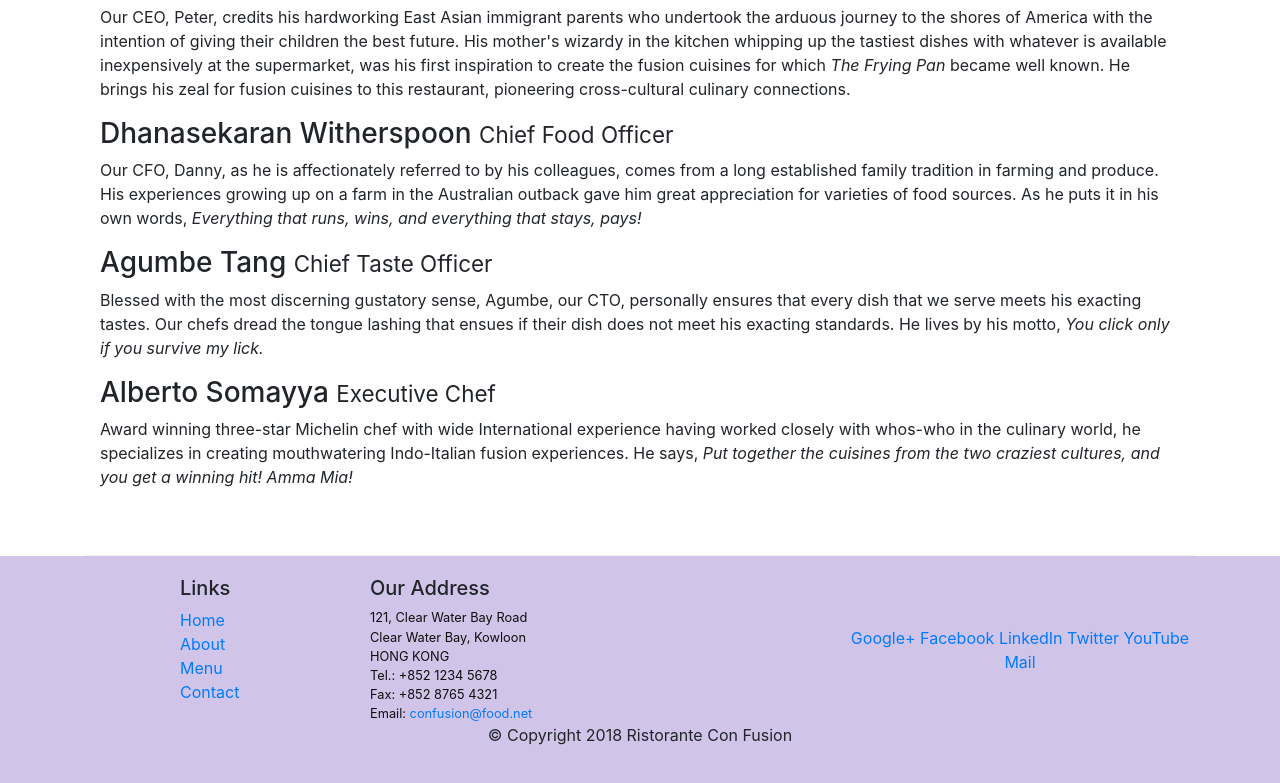
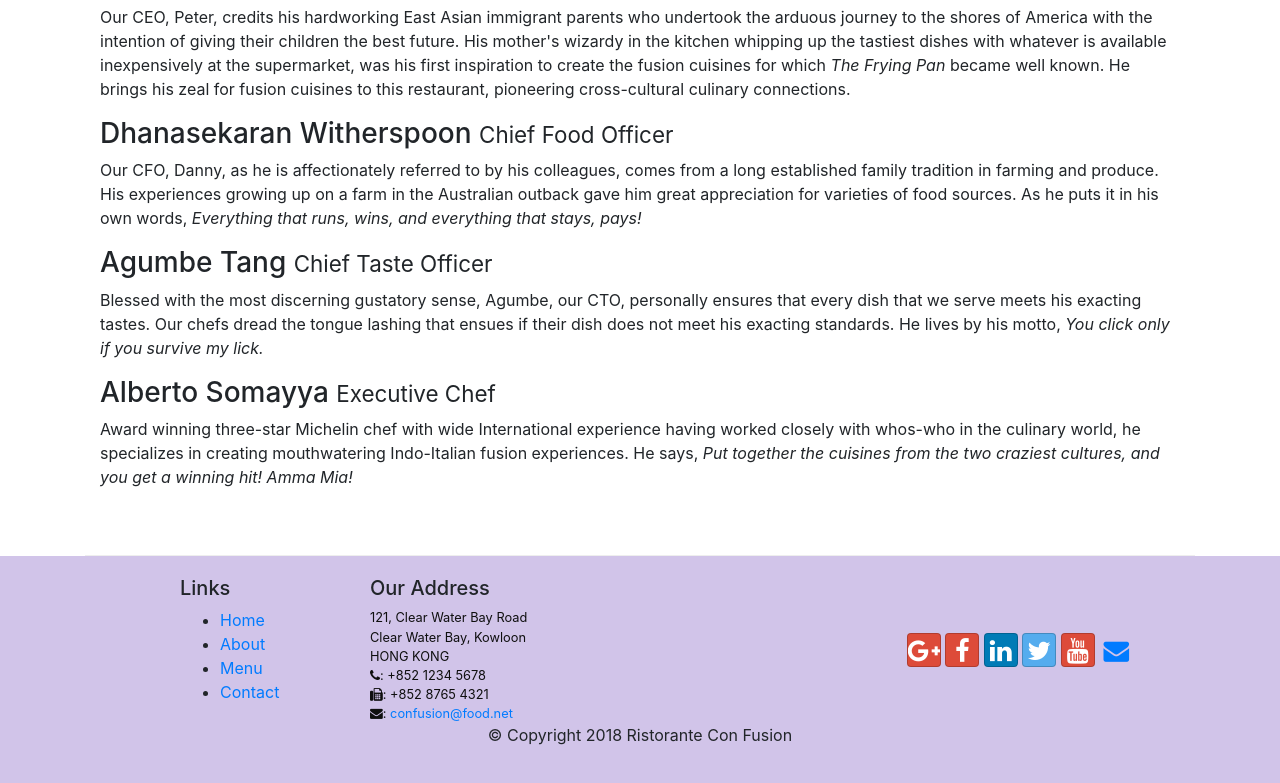
Before and after one commit to td2thinh/BootstrapCoursera, a website: page conFusion/aboutus.html in a window 1280 px wide. Shown: the part 998-1781 px from the top of the page. Drawn offline with nearby package versions, Linux system fonts and the light colour scheme.

Commit message:
Font Icons

```diff
--- a/conFusion/aboutus.html
+++ b/conFusion/aboutus.html
@@ -12,6 +12,8 @@
     <!-- Bootstrap CSS -->
     <link rel="stylesheet" href="node_modules/bootstrap/dist/css/bootstrap.min.css">
     <link rel="stylesheet" href="./css/styles.css">
+    <link rel="stylesheet" href="node_modules/font-awesome/css/font-awesome.min.css">
+    <link rel="stylesheet" href="node_modules/bootstrap-social/bootstrap-social.css">
 </head>
 
 <body>
@@ -23,10 +25,14 @@
             <a class="navbar-brand" href="#">Ristorante Con Fusion</a>
             <div class="collapse navbar-collapse" id="Navbar">
                 <ul class="navbar-nav mr-auto">
-                    <li class="nav-item "><a class="nav-link" href="./index.html">Home</a></li>
-                    <li class="nav-item active"><a class="nav-link" href="#">About</a></li>
-                    <li class="nav-item"><a class="nav-link" href="#">Menu</a></li>
-                    <li class="nav-item"><a class="nav-link" href="#">Contact</a></li>
+                    <li class="nav-item "><a class="nav-link" href="./index.html"><span class="fa fa-home"></span>
+                            Home</a>
+                    </li>
+                    <li class="nav-item active"><a class="nav-link" href="#"><span class="fa fa-info"></span>
+                            About</a></li>
+                    <li class="nav-item"><a class="nav-link" href="#"><span class="fa fa-list"></span> Menu</a></li>
+                    <li class="nav-item"><a class="nav-link" href="#"><span class="fa fa-address-card"></span>
+                            Contact</a></li>
                 </ul>
             </div>
         </div>
@@ -104,11 +110,11 @@
     </div>
 
     <footer class="footer">
-        <div class="container">
-            <div class="row">
+        <div class='container'>
+            <div class="row ">
                 <div class="col-4 offset-1 col-sm-2">
                     <h5>Links</h5>
-                    <ul class="list-unstyled">
+                    <ul>
                         <li><a href="#">Home</a></li>
                         <li><a href="#">About</a></li>
                         <li><a href="#">Menu</a></li>
@@ -121,23 +127,29 @@
                         121, Clear Water Bay Road<br>
                         Clear Water Bay, Kowloon<br>
                         HONG KONG<br>
-                        Tel.: +852 1234 5678<br>
-                        Fax: +852 8765 4321<br>
-                        Email: <a href="mailto:confusion@food.net">confusion@food.net</a>
+                        <i class="fa fa-phone fa-lag"></i>: +852 1234 5678<br>
+                        <i class="fa fa-fax fa-lag"></i>: +852 8765 4321<br>
+                        <i class="fa fa-envelope fa-lag"></i>: <a
+                            href="mailto:confusion@food.net">confusion@food.net</a>
                     </address>
                 </div>
-                <div class="col-12 col-sm-4 align-self-center">
+                <div class="col-12 col-sm-4  align-self-center">
                     <div class="text-center">
-                        <a href="http://google.com/+">Google+</a>
-                        <a href="http://www.facebook.com/profile.php?id=">Facebook</a>
-                        <a href="http://www.linkedin.com/in/">LinkedIn</a>
-                        <a href="http://twitter.com/">Twitter</a>
-                        <a href="http://youtube.com/">YouTube</a>
-                        <a href="mailto:">Mail</a>
+                        <a class="btn btn-social-icon btn-google" href="http://google.com/+"><i
+                                class='fa fa-google-plus'></i></a>
+                        <a class="btn btn-social-icon btn-google" href="http://www.facebook.com/profile.php?id="><i
+                                class='fa fa-facebook fa-lg'></i></a>
+                        <a class="btn btn-social-icon btn-linkedin" href="http://www.linkedin.com/in/"><i
+                                class='fa fa-linkedin fa-lg'></i></a>
+                        <a class="btn btn-social-icon btn-twitter" href="http://twitter.com/"><i
+                                class='fa fa-twitter fa-lg'></i></a>
+                        <a class="btn btn-social-icon btn-google" href="http://youtube.com/"><i
+                                class='fa fa-youtube fa-lg'></i></a>
+                        <a class="btn btn-social-icon" href="mailto:"><i class='fa fa-envelope fa-lg'></i></a>
                     </div>
                 </div>
             </div>
-            <div class="row justify-content-center">
+            <div class=' row justify-content-center  '>
                 <div class="col-auto">
                     <p>© Copyright 2018 Ristorante Con Fusion</p>
                 </div>
--- a/conFusion/package.json
+++ b/conFusion/package.json
@@ -15,6 +15,8 @@
   },
   "dependencies": {
     "bootstrap": "^4.0.0",
+    "bootstrap-social": "^5.1.1",
+    "font-awesome": "^4.7.0",
     "jquery": "^3.3.1",
     "popper.js": "^1.12.9"
   }
```
Also changed, not shown: conFusion/index.html (+24 -13 lines), 1 other file.
